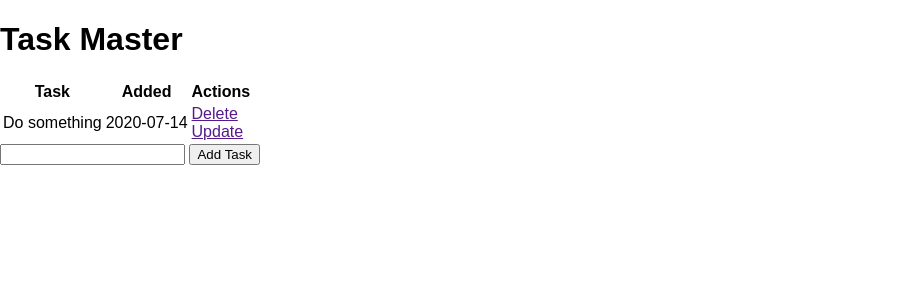
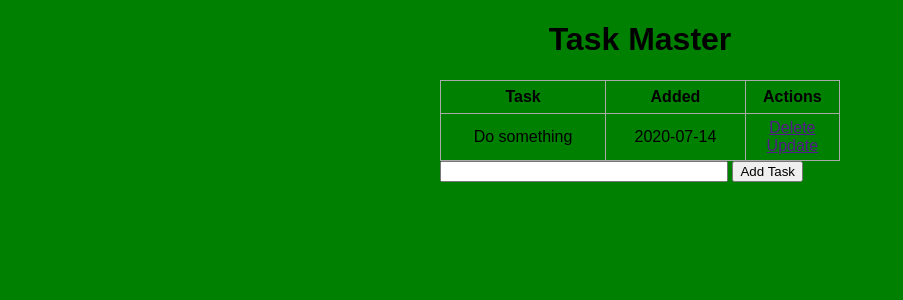
Before and after one commit to FayeCarter/python-exploration, a Flask app: page / in a window 1280 px wide. Shown: the top 300 px of the page, without its empty margins (0-903 px from the left). Run offline with Flask 2, Linux system fonts and the light colour scheme; data comes from the database, SQL or seed files in the repository.

Commit message:
Update styling

```diff
--- a/web/flask/task_manager/app.py
+++ b/web/flask/task_manager/app.py
@@ -18,7 +18,7 @@ class Todo(db.Model):
 @app.route('/', methods=['POST', 'GET'])
 def index():
   if request.method == 'POST':
-    task_content = request.form['content']
+    task_content = request.frorm['content']
     new_task = Todo(content=task_content)
 
     try:
--- a/web/flask/task_manager/static/css/main.css
+++ b/web/flask/task_manager/static/css/main.css
@@ -1,4 +1,36 @@
-body {
+body, html {
   margin: 0;
   font-family: sans-serif;
+  background-color: green;
 }
+
+.content {
+  margin: 0 auto;
+  width: 400px;
+}
+
+table, td, th {
+  border: 1px solid #aaa;
+}
+
+table {
+  border-collapse: collapse;
+  width: 100%;
+}
+
+th {
+  height: 30px;
+}
+
+td {
+  text-align: center;
+  padding: 5px;
+}
+
+.form {
+  margin-top: 20px;
+}
+
+#content {
+  width: 70%;
+}
--- a/web/flask/task_manager/templates/index.html
+++ b/web/flask/task_manager/templates/index.html
@@ -7,7 +7,7 @@
 {% block body %}
 
 <div class="content">
-  <h1>Task Master</h1>
+  <h1 style="text-align: center" >Task Master</h1>
 
   <table>
     <tr>
```
